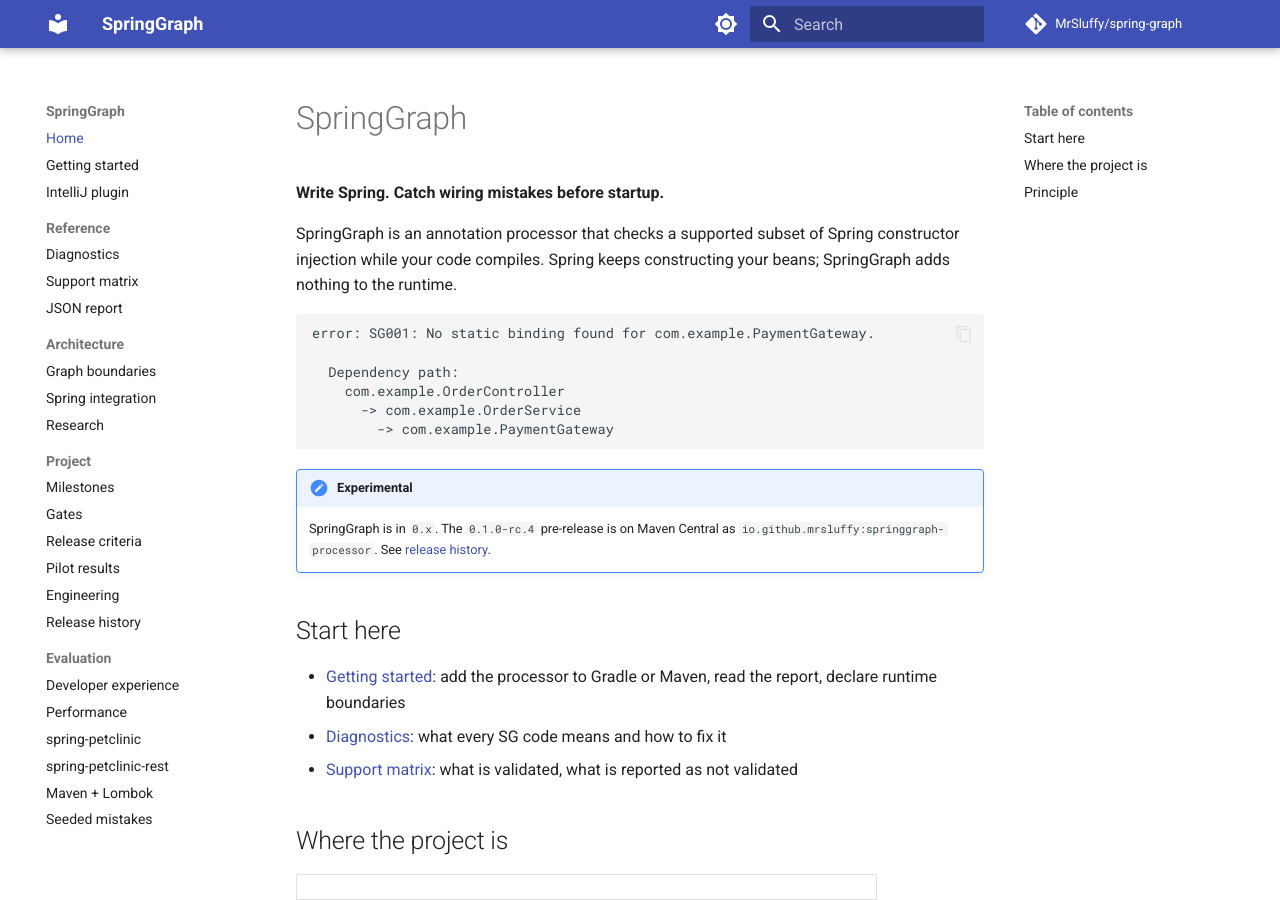
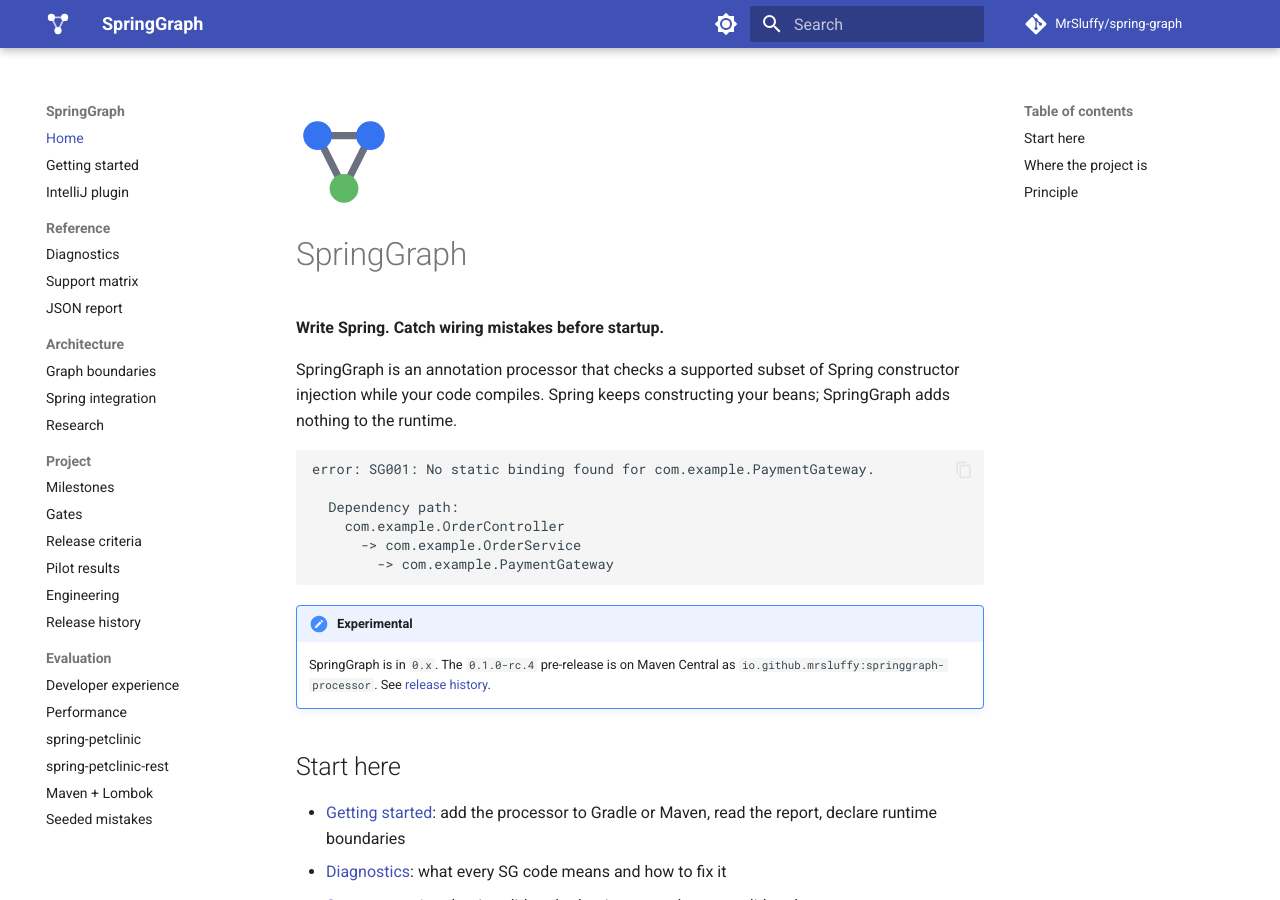
Before and after one commit to MrSluffy/spring-graph, an MkDocs documentation site: the page built from docs/index.md, in a window 1280 px wide and 900 px high. Built offline with MkDocs 1.6.1 and Material for MkDocs 9.7.7, drawn with Linux system fonts in a browser that asks for light colours; comment, search, counter and statistics services are not loaded.

Commit message:
docs: add the SpringGraph logo to the README and docs site, and a dark plugin icon (#18)

```diff
--- a/docs/index.md
+++ b/docs/index.md
@@ -1,3 +1,7 @@
+<!-- Material shows #only-light / #only-dark images with the matching color scheme. -->
+<img src="assets/logo.svg#only-light" alt="SpringGraph logo: three connected nodes" width="96" height="96">
+<img src="assets/logo-dark.svg#only-dark" alt="SpringGraph logo: three connected nodes" width="96" height="96">
+
 # SpringGraph
 
 **Write Spring. Catch wiring mistakes before startup.**
--- a/mkdocs.yml
+++ b/mkdocs.yml
@@ -8,6 +8,9 @@ copyright: Licensed under the Apache License 2.0
 
 theme:
   name: material
+  # White on the colored header bar; the colored logo is used as the browser tab icon.
+  logo: assets/logo-white.svg
+  favicon: assets/logo.svg
   features:
     - navigation.sections
     - navigation.top
```
Also changed, not shown: README.md (+7 -0 lines), docs/assets/logo-dark.svg (added), docs/assets/logo-white.svg (added), docs/assets/logo.svg (added), springgraph-intellij/src/main/resources/META-INF/pluginIcon_dark.svg (added).
